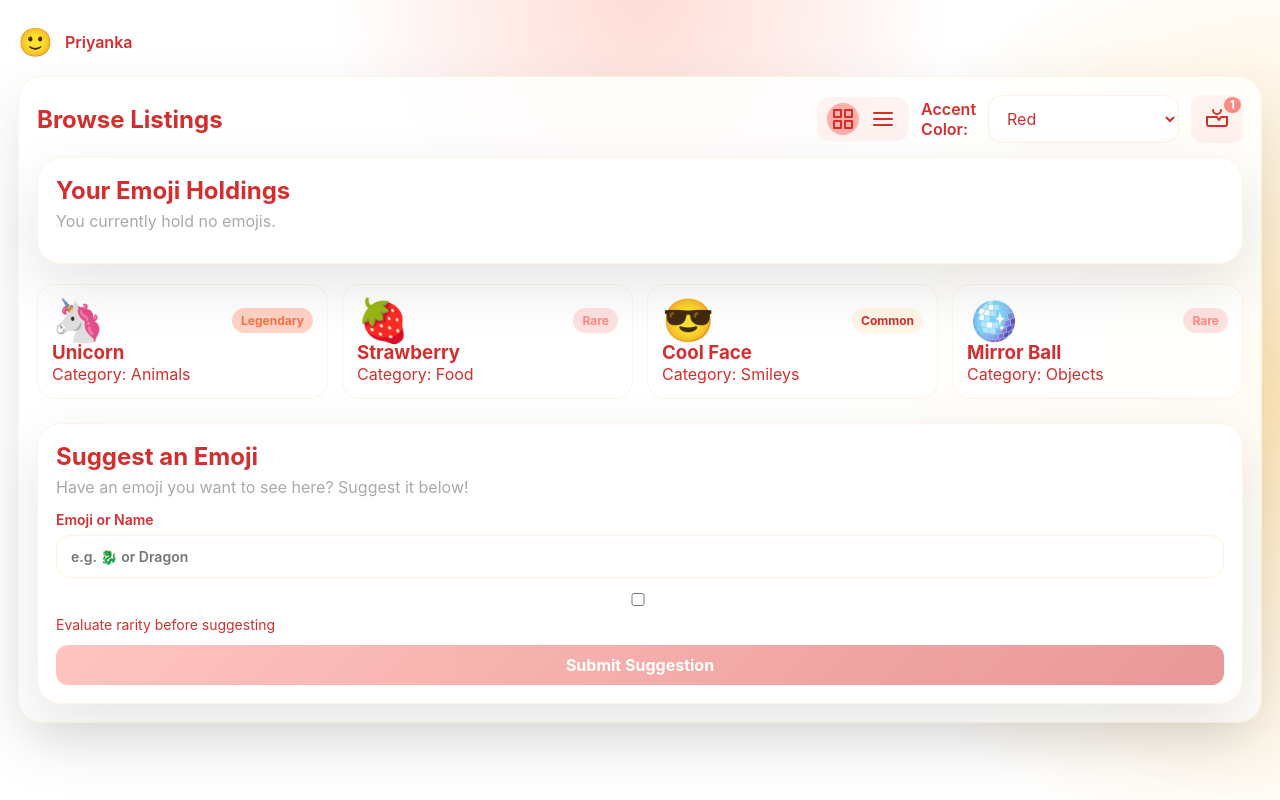
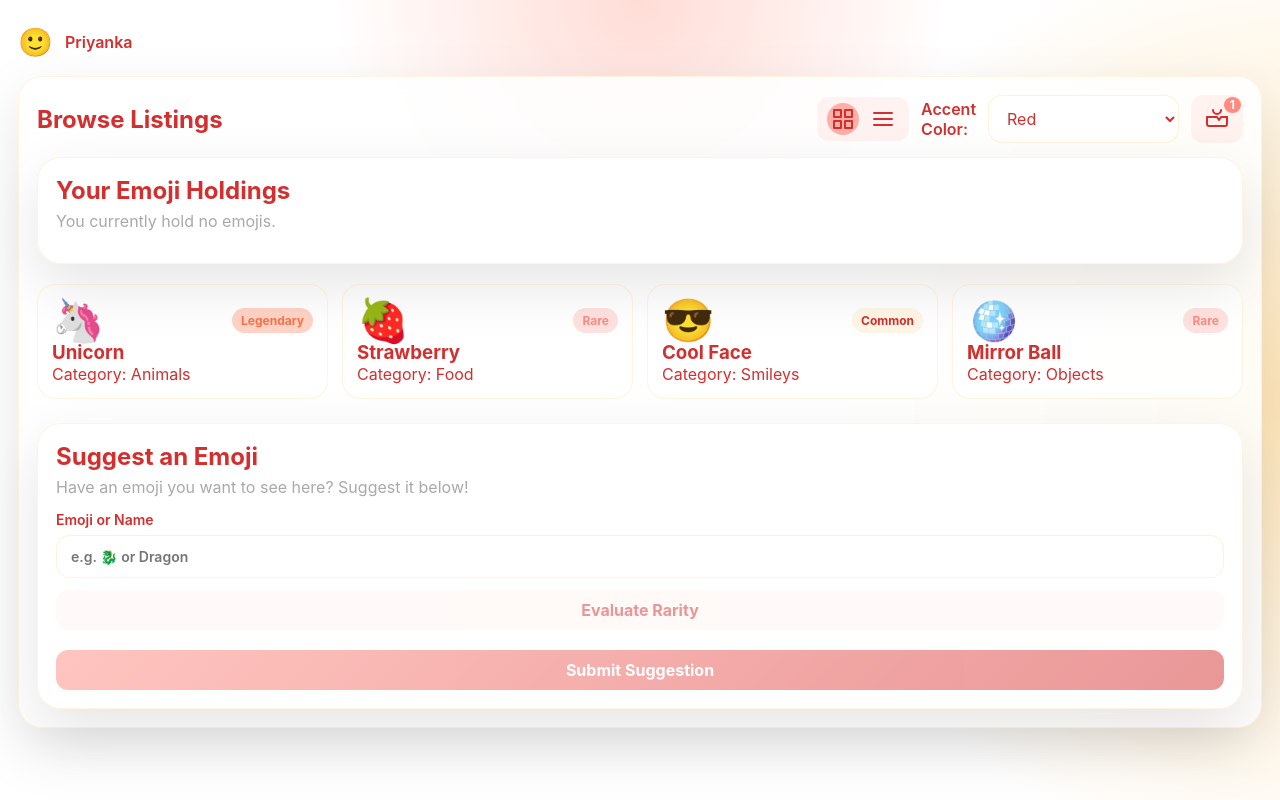
Before and after one commit to pri-m-05/emoji-exchange, a React (Vite) app in the folder emoji-exchange-starter/: page / in a window 1280 px wide. Built offline with nearby package versions, Linux system fonts and the light colour scheme.

Commit message:
Change rarity evaluation from checkbox to button with output

```diff
--- a/emoji-exchange-starter/src/App.tsx
+++ b/emoji-exchange-starter/src/App.tsx
@@ -26,9 +26,6 @@ export default function App() {
 
   // State for suggested emoji input
   const [suggestedEmoji, setSuggestedEmoji] = useState("");
-
-  // State for rarity evaluation toggle
-  const [evaluateRarity, setEvaluateRarity] = useState(false);
 
   // State for rarity info message
   const [rarityInfo, setRarityInfo] = useState<string | null>(null);
@@ -72,31 +69,18 @@ export default function App() {
   const handleSuggestedEmojiChange = (e: React.ChangeEvent<HTMLInputElement>) => {
     const value = e.target.value;
     setSuggestedEmoji(value);
-
-    if (evaluateRarity && value.trim() !== "") {
-      // Check if emoji exists in listings
-      const found = listings.find(
-        (listing) => listing.emoji === value.trim() || listing.name.toLowerCase() === value.trim().toLowerCase()
-      );
-      if (found) {
-        setRarityInfo(`This emoji is already listed with rarity: ${found.rarity}`);
-      } else {
-        setRarityInfo("This appears to be a new emoji!");
-      }
-    } else {
+    // Clear rarity info on input change
     setRarityInfo(null);
-    }
   };
 
-  const handleEvaluateRarityChange = (e: React.ChangeEvent<HTMLInputElement>) => {
-    const checked = e.target.checked;
-    setEvaluateRarity(checked);
-    // Reset rarity info when toggling
-    if (!checked) {
+  // New function to evaluate rarity on button click
+  const evaluateRarityLevel = () => {
+    const value = suggestedEmoji.trim();
+    if (value === "") {
       setRarityInfo(null);
-    } else if (suggestedEmoji.trim() !== "") {
-      // Trigger rarity check immediately if input exists
-      const value = suggestedEmoji.trim();
+      return;
+    }
+    // Check if emoji exists in listings
     const found = listings.find(
       (listing) => listing.emoji === value || listing.name.toLowerCase() === value.toLowerCase()
     );
@@ -104,7 +88,6 @@ export default function App() {
       setRarityInfo(`This emoji is already listed with rarity: ${found.rarity}`);
     } else {
       setRarityInfo("This appears to be a new emoji!");
-      }
     }
   };
 
@@ -358,16 +341,17 @@ export default function App() {
                 autoComplete="off"
               />
             </label>
-            <label htmlFor="evaluate-rarity-checkbox" className="label" style={{ fontWeight: "normal", fontSize: "14px" }}>
-              <input
-                id="evaluate-rarity-checkbox"
-                type="checkbox"
-                checked={evaluateRarity}
-                onChange={handleEvaluateRarityChange}
-                style={{ marginRight: "8px" }}
-              />
-              Evaluate rarity before suggesting
-            </label>
+            {/* Replace checkbox with button for rarity evaluation */}
+            <button
+              type="button"
+              onClick={evaluateRarityLevel}
+              disabled={suggestedEmoji.trim() === ""}
+              className="button button-secondary"
+              style={{ marginBottom: "8px" }}
+              aria-label="Evaluate rarity"
+            >
+              Evaluate Rarity
+            </button>
             {rarityInfo && (
               <p style={{ color: "var(--color-text-secondary)", fontWeight: "600", marginTop: "4px" }}>
                 {rarityInfo}
```
Also changed, not shown: 3 other files (tests, documents, lock files or other folders). Lines whose indentation alone changed are shown as unchanged.
